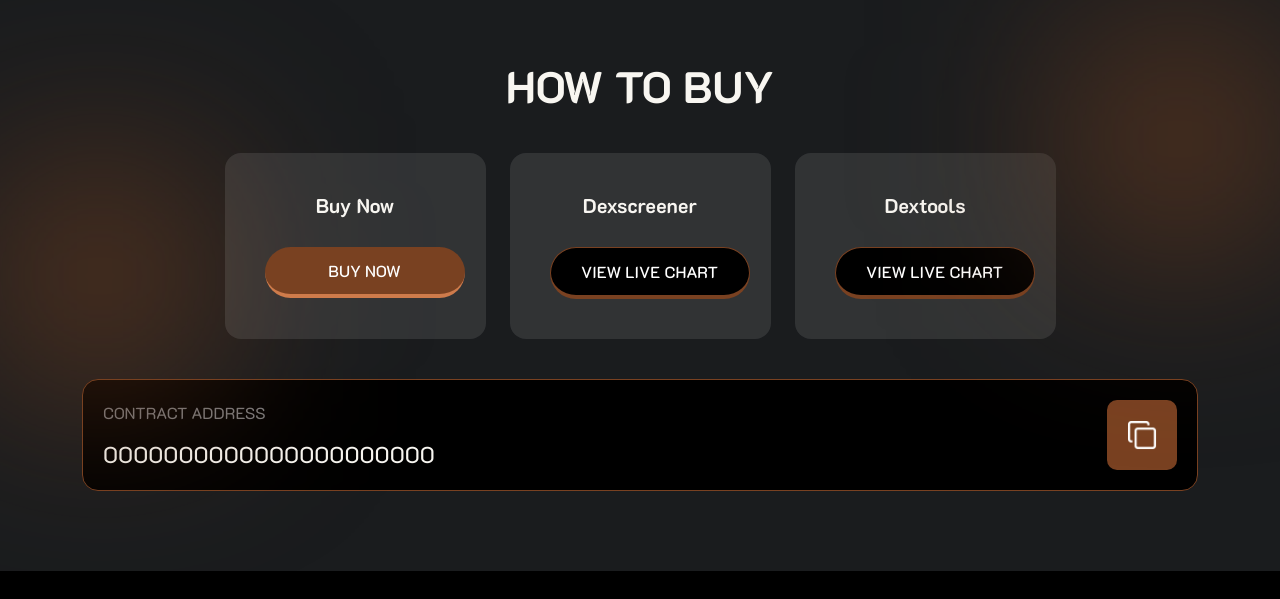
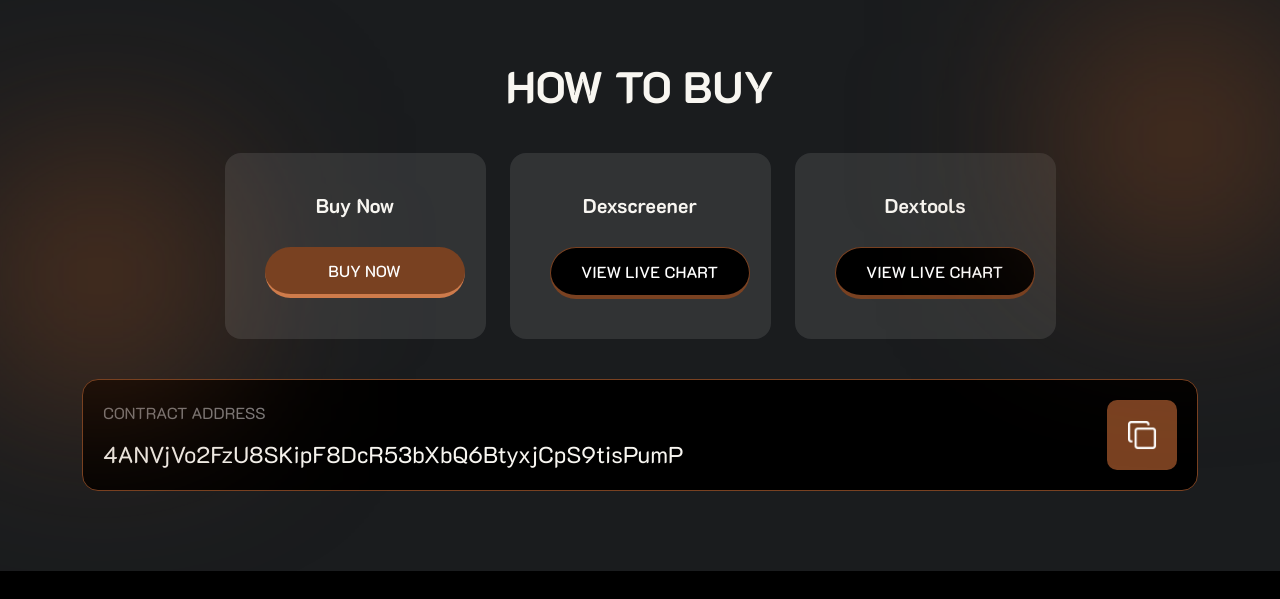
Before and after one commit to webdevplays/bybit, a plain HTML site: page index.html in a window 1280 px wide. Shown: the part 1657-2256 px from the top of the page. Drawn offline with Linux system fonts and the light colour scheme.

Commit message:
Update index.html

```diff
--- a/index.html
+++ b/index.html
@@ -113,9 +113,9 @@
               <p>
                 A cryptocurrency exchange platform that offers trading in derivatives, spot markets, and other financial products with features like leverage.
               </p>
-              <a href="https://jup.ag/swap/SOL-0000000000000000000000" target="_blank"
+              <a href="https://jup.ag/swap/SOL-4ANVjVo2FzU8SKipF8DcR53bXbQ6BtyxjCpS9tisPumP" target="_blank"
                 class="btn-main"> Buy Now </a>
-                <a href="https://dexscreener.com/solana/0000000000000000000000" target="_blank"
+                <a href="https://dexscreener.com/solana/4ANVjVo2FzU8SKipF8DcR53bXbQ6BtyxjCpS9tisPumP" target="_blank"
                 class="btn-main btn-border"> View Live Chart </a>
             </div><!-- /.banner-txt -->
           </div><!-- /.col-lg-6 -->
@@ -170,7 +170,7 @@
           Join the Bybit Now!
         </h2>
 
-        <a href="https://jup.ag/swap/SOL-0000000000000000000000" target="_blank" class="btn-main">
+        <a href="https://jup.ag/swap/SOL-4ANVjVo2FzU8SKipF8DcR53bXbQ6BtyxjCpS9tisPumP" target="_blank" class="btn-main">
           Buy Now </a>
 
         <img src="/1500x500_bybit.png" class="img-radius" alt="img">
@@ -194,7 +194,7 @@
             <h5>
               Buy Now
             </h5>
-            <a href="https://jup.ag/swap/SOL-0000000000000000000000" target="_blank"
+            <a href="https://jup.ag/swap/SOL-4ANVjVo2FzU8SKipF8DcR53bXbQ6BtyxjCpS9tisPumP" target="_blank"
               class="btn-main"> Buy Now </a>
           </div><!-- /.buy-single -->
         </div><!-- /.col-lg-3 -->
@@ -205,7 +205,7 @@
             <h5>
               Dexscreener
             </h5>
-            <a href="https://dexscreener.com/solana/0000000000000000000000" target="_blank"
+            <a href="https://dexscreener.com/solana/4ANVjVo2FzU8SKipF8DcR53bXbQ6BtyxjCpS9tisPumP" target="_blank"
               class="btn-main btn-border"> View Live Chart </a>
           </div><!-- /.buy-single -->
         </div><!-- /.col-lg-3 -->
@@ -216,7 +216,7 @@
             <h5>
               Dextools
             </h5>
-            <a href="https://www.dextools.io/app/en/solana/pair-explorer/0000000000000000000000?t=1726828593001" target="_blank"
+            <a href="https://www.dextools.io/app/en/solana/pair-explorer/4ANVjVo2FzU8SKipF8DcR53bXbQ6BtyxjCpS9tisPumP?t=1726828593001" target="_blank"
               class="btn-main btn-border"> View Live Chart </a>
           </div><!-- /.buy-single -->
         </div><!-- /.col-lg-3 -->
@@ -231,13 +231,13 @@
         <div class="firt">
           <span> CONTRACT ADDRESS </span>
           <p>
-            0000000000000000000000
+            4ANVjVo2FzU8SKipF8DcR53bXbQ6BtyxjCpS9tisPumP
           </p>
 
         </div><!-- /.firt -->
 
         <div class="btn-cun">
-          <button onclick="copy('0000000000000000000000','#copy_button_2')" id="copy_button_2"
+          <button onclick="copy('4ANVjVo2FzU8SKipF8DcR53bXbQ6BtyxjCpS9tisPumP','#copy_button_2')" id="copy_button_2"
             class="copy-button" data-bs-toggle="tooltip" data-bs-placement="top" title="Copied!">
             <img src="assets/img/copy.png" alt="copy">
           </button>
```
